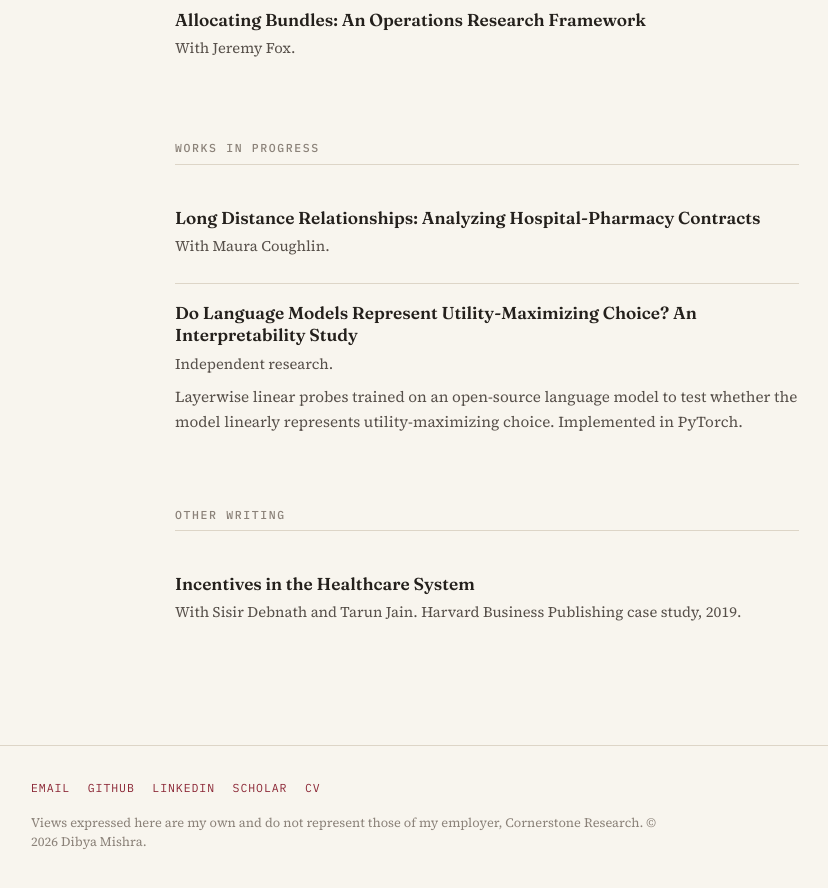
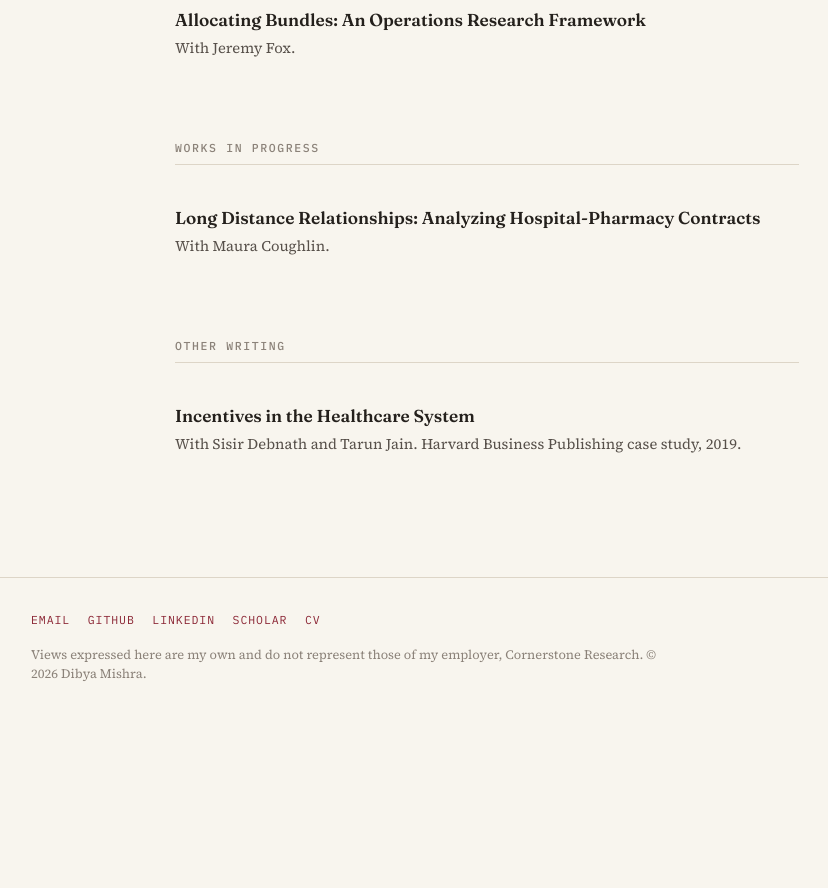
Before and after one commit to mishrad/mishrad.github.io, a Jekyll site: the page built from research.md, in a window 1280 px wide and 900 px high, scrolled down 1613 px. Shown: the top 888 px of the window, without its empty margins (153-981 px from the left). Built offline with Jekyll 4.4.1, drawn with Linux system fonts in a browser that asks for light colours; after the commit the page ends 2344 px from its top, so only the background shows below that.

Commit message:
Remove paper on language models from research.md
Removed a paper on language models and utility-maximizing choice from the research document.

```diff
--- a/research.md
+++ b/research.md
@@ -85,15 +85,6 @@ permalink: /research/
   <p class="paper-meta">With Maura Coughlin.</p>
 </div>
 
-<div class="paper">
-  <p class="paper-title">Do Language Models Represent Utility-Maximizing Choice? An Interpretability Study</p>
-  <p class="paper-meta">Independent research.</p>
-  <p class="paper-abstract">
-    Layerwise linear probes trained on an open-source language model to test
-    whether the model linearly represents utility-maximizing choice.
-    Implemented in PyTorch.
-  </p>
-</div>
 
 </section>
 
```
